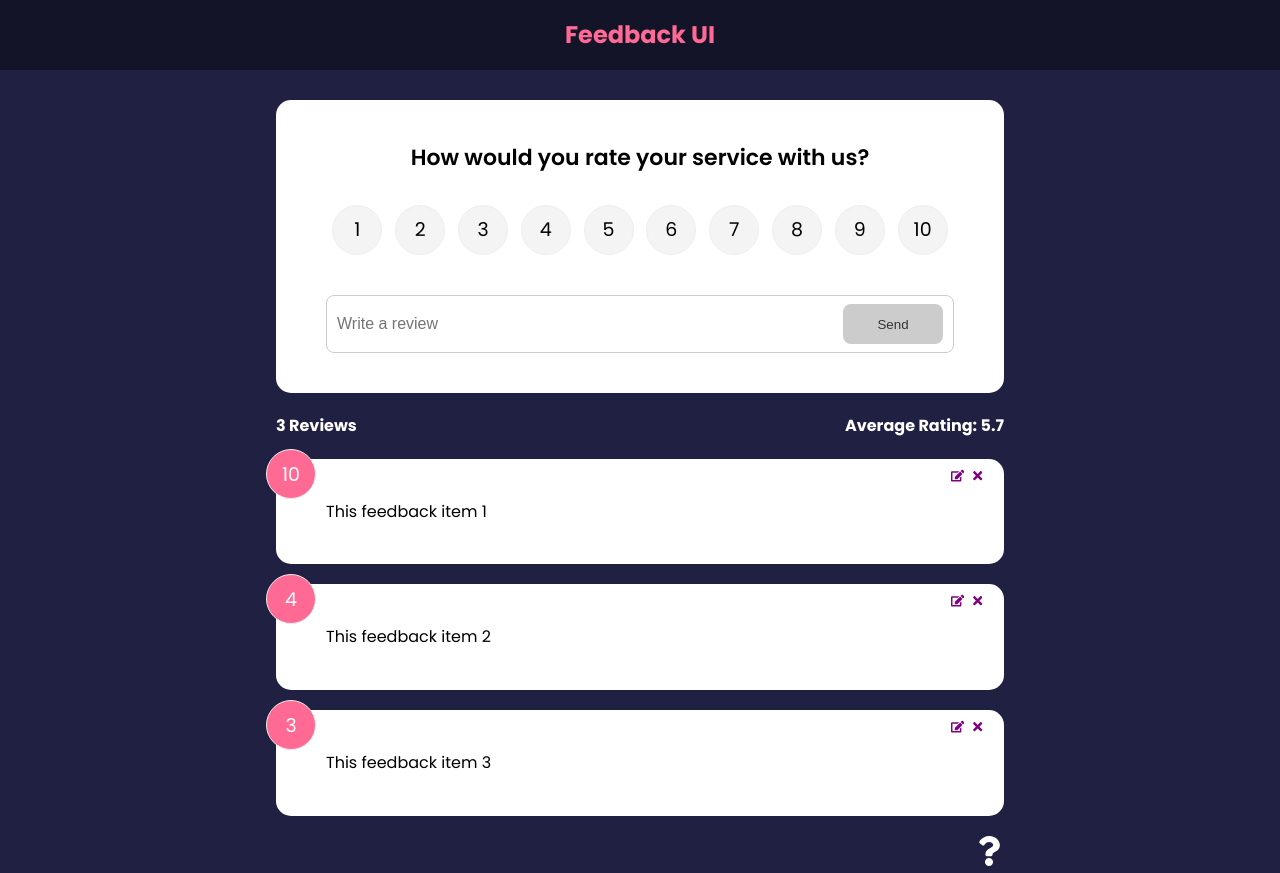
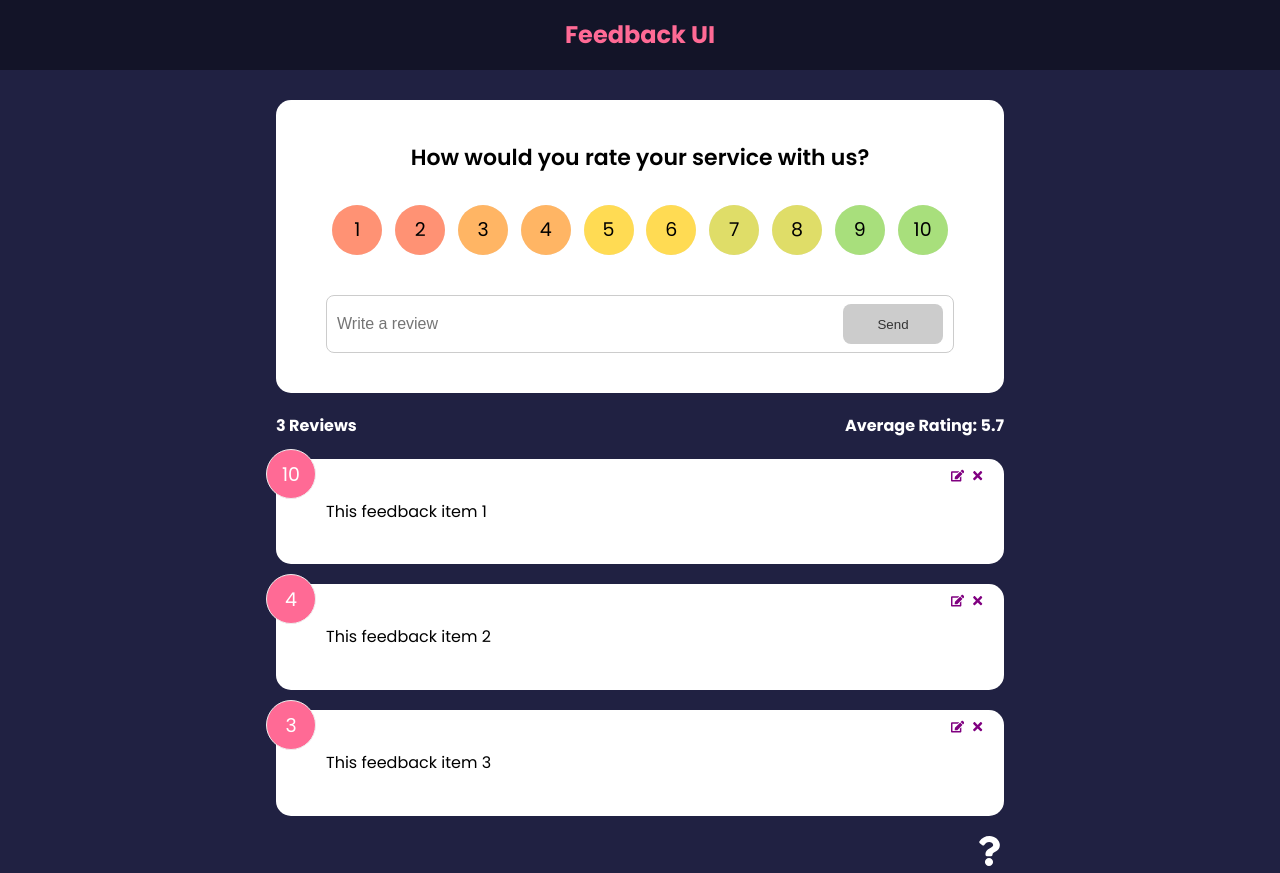
Before and after one commit to yerraez/feedback-app, a React (Create React App) app: page / in a window 1280 px wide. Built offline with nearby package versions, Linux system fonts and the light colour scheme.

Commit message:
Color Rating

```diff
--- a/src/components/RatingSelect.jsx
+++ b/src/components/RatingSelect.jsx
@@ -26,7 +26,7 @@ function RatingSelect({select}) {
         value='1'
         onChange={handleChange}
         checked={selected === 1} />
-        <label htmlFor='num1'>1</label>
+        <label htmlFor='num1' className='ColorRankingPoor'>1</label>
     </li>
     <li>
         <input
@@ -36,7 +36,7 @@ function RatingSelect({select}) {
         value='2'
         onChange={handleChange}
         checked={selected === 2} />
-        <label htmlFor='num2'>2</label>
+        <label htmlFor='num2' className='ColorRankingPoor'>2</label>
     </li>
     <li>
         <input
@@ -46,7 +46,7 @@ function RatingSelect({select}) {
         value='3'
         onChange={handleChange}
         checked={selected === 3} />
-        <label htmlFor='num3'>3</label>
+        <label htmlFor='num3' className='ColorRankingFair'>3</label>
     </li>
     <li>
         <input
@@ -56,7 +56,7 @@ function RatingSelect({select}) {
         value='4'
         onChange={handleChange}
         checked={selected === 4} />
-        <label htmlFor='num4'>4</label>
+        <label htmlFor='num4' className='ColorRankingFair'>4</label>
     </li>
     <li>
         <input
@@ -66,7 +66,7 @@ function RatingSelect({select}) {
         value='5'
         onChange={handleChange}
         checked={selected === 5} />
-        <label htmlFor='num5'>5</label>
+        <label htmlFor='num5' className='ColorRankingAverage'>5</label>
     </li>
     <li>
         <input
@@ -76,7 +76,7 @@ function RatingSelect({select}) {
         value='6'
         onChange={handleChange}
         checked={selected === 6} />
-        <label htmlFor='num6'>6</label>
+        <label htmlFor='num6' className='ColorRankingAverage'>6</label>
     </li>
     <li>
         <input
@@ -86,7 +86,7 @@ function RatingSelect({select}) {
         value='7'
         onChange={handleChange}
         checked={selected === 7} />
-        <label htmlFor='num7'>7</label>
+        <label htmlFor='num7' className='ColorRankingHappy'>7</label>
     </li>
     <li>
         <input
@@ -96,7 +96,7 @@ function RatingSelect({select}) {
         value='8'
         onChange={handleChange}
         checked={selected === 8} />
-        <label htmlFor='num8'>8</label>
+        <label htmlFor='num8' className='ColorRankingHappy'>8</label>
     </li>
     <li>
         <input
@@ -106,7 +106,7 @@ function RatingSelect({select}) {
         value='9'
         onChange={handleChange}
         checked={selected === 9} />
-        <label htmlFor='num9'>9</label>
+        <label htmlFor='num9' className='ColorRankingExcellent'>9</label>
     </li>
     <li>
         <input
@@ -116,7 +116,7 @@ function RatingSelect({select}) {
         value='10'
         onChange={handleChange}
         checked={selected === 10} />
-        <label htmlFor='num10'>10</label>
+        <label htmlFor='num10' className='ColorRankingExcellent'>10</label>
     </li>
  </ul>
       )
--- a/src/index.css
+++ b/src/index.css
@@ -58,6 +58,26 @@ header {
   justify-content: space-around;
   margin: 30px 0 40px;
 }
+.ColorRankingExcellent{
+background-color: #A8DF7C;
+}
+
+.ColorRankingHappy{
+  background-color: #DFDD68;
+}
+
+.ColorRankingAverage{
+    background-color: #FFDB53;
+}
+
+.ColorRankingFair{
+  background-color: #FFB564;
+}
+
+.ColorRankingPoor{
+  background-color: #FF9274;
+}
+
 
 .rating li,
 .num-display {
```
